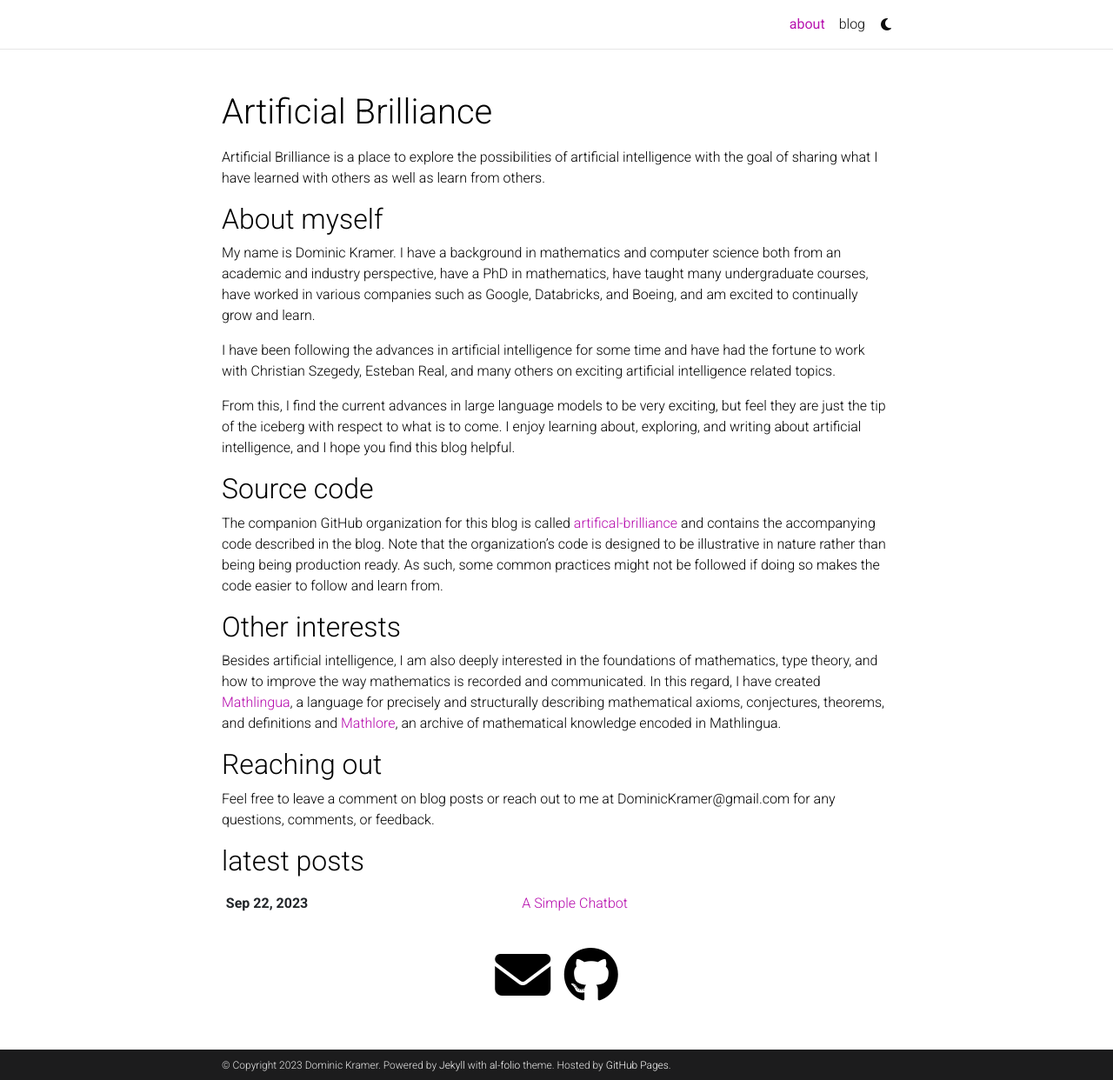
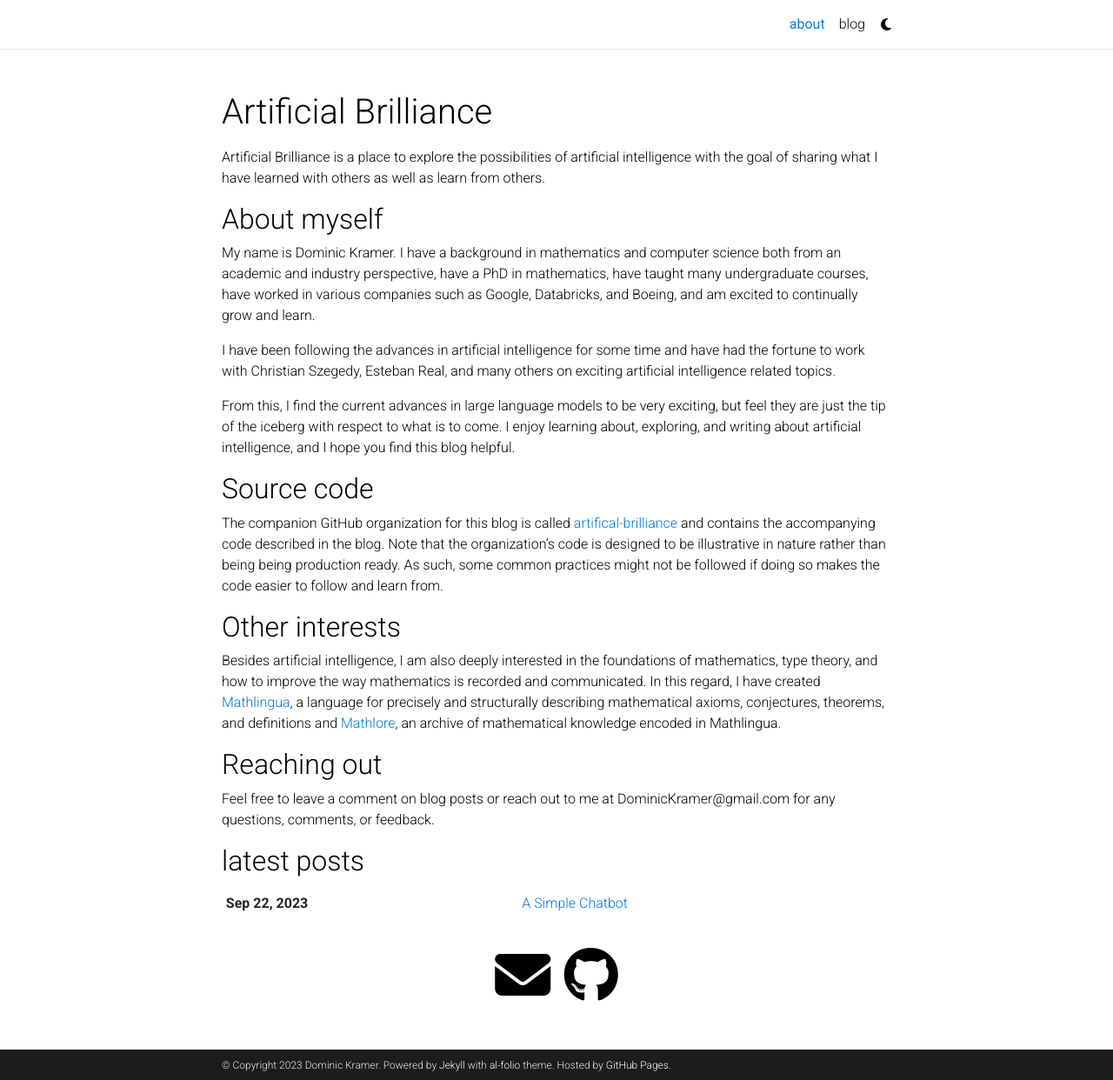
Before and after one commit to DominicKramer/dominickramer.github.io, a Jekyll site: the page built from _pages/about.md, in a window 1280 px wide and 1242 px high. Shown: the whole window at 87% size. Built offline with Jekyll 4.4.1, drawn with Linux system fonts in a browser that asks for light colours; comment, search, counter and statistics services are not loaded; a style sheet for code colours, icons or effects is not loaded.

Commit message:
update the theme

```diff
--- a/_sass/_themes.scss
+++ b/_sass/_themes.scss
@@ -7,8 +7,8 @@
   --global-code-bg-color: #{$code-bg-color-light};
   --global-text-color: #{$black-color};
   --global-text-color-light: #{$grey-color};
-  --global-theme-color: #{$purple-color};
-  --global-hover-color: #{$purple-color};
+  --global-theme-color: #{$blue-color};
+  --global-hover-color: #{$blue-color};
   --global-hover-text-color: #{$white-color};
   --global-footer-bg-color: #{$grey-color-dark};
   --global-footer-text-color: #{$grey-color-light};
--- a/_sass/_variables.scss
+++ b/_sass/_variables.scss
@@ -34,5 +34,5 @@
 
 // Theme colors
 
-$code-bg-color-light:     rgba($purple-color, 0.05);
+$code-bg-color-light:     rgba($blue-color, 0.05);
 $code-bg-color-dark:      #2c3237 !default;
```
Also changed, not shown: _posts/2023-09-22-simple-chatbot.md (+0 -2 lines).
